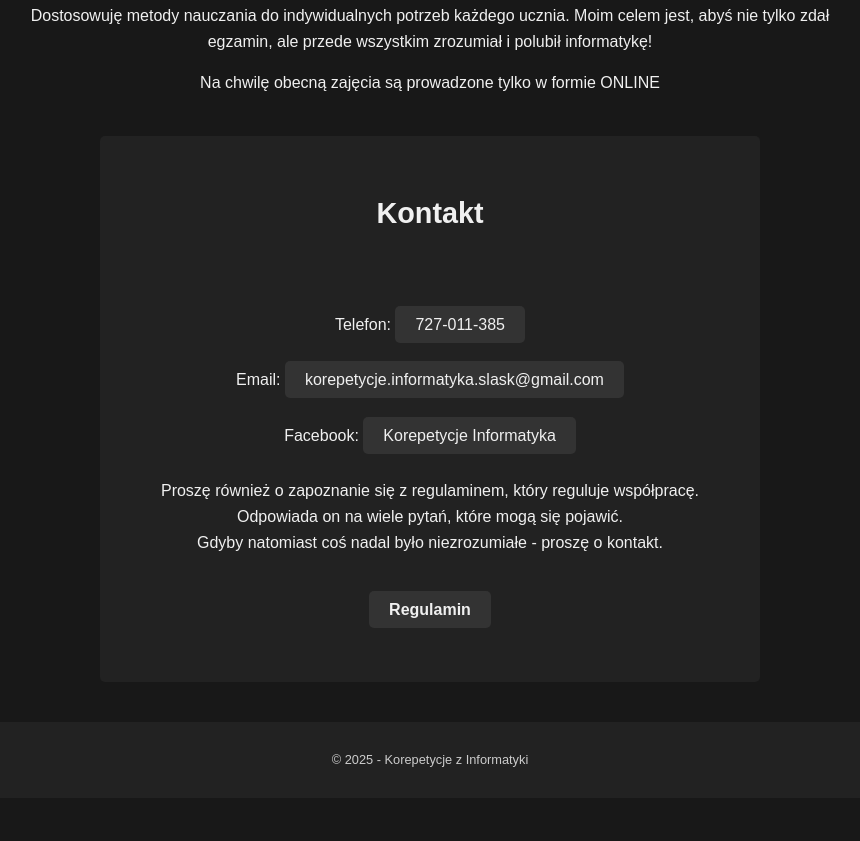
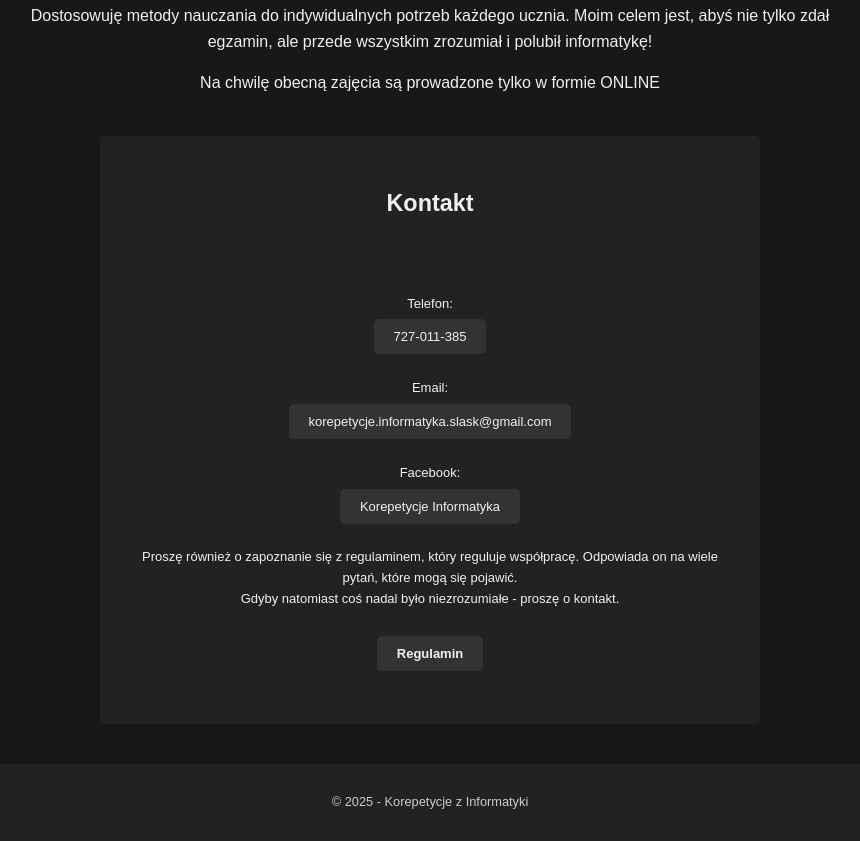
Before and after one commit to KorepetycjeInformatyka/StronaKorepetycje, a plain HTML site: page index.html in a window 1280 px wide. Shown: the part 2393-3234 px from the top of the page, without its empty margins (210-1070 px from the left). Before the commit the page ends 3191 px from the top, so only its background shows below. Drawn offline with Linux system fonts and the light colour scheme.

Commit message:
Add files via upload

```diff
--- a/index.html
+++ b/index.html
@@ -161,19 +161,20 @@
             <h2>Kontakt</h2>
             <br>
             <div class="regulamin-link">
-                <p>Telefon: <a href="tel:727-011-385">727-011-385</a></p>
+                <p>Telefon:</p>
+                <p><a href="tel:727-011-385">727-011-385</a></p>
             </div>
 
             <div class="regulamin-link">
-                <p>Email:
-                <a href="mailto:korepetycje.informatyka.slask@gmail.com">korepetycje.informatyka.slask@gmail.com</a>
+                <p>Email:</p>
+                <p><a href="mailto:korepetycje.informatyka.slask@gmail.com">korepetycje.informatyka.slask@gmail.com</a>
             </div>
                 </p>
             </div>
 
             <div class="regulamin-link">
-                <p>Facebook:
-                    <a href="https://www.facebook.com/search/top?q=korepetycje%20informatyka">Korepetycje Informatyka</a>
+                <p>Facebook:</p>
+                <p><a href="https://www.facebook.com/search/top?q=korepetycje%20informatyka">Korepetycje Informatyka</a>
                 </p>
             </div>
 
--- a/style.css
+++ b/style.css
@@ -103,6 +103,7 @@ main {
     background-color: #222;
     padding: 30px;
     border-radius: 5px;
+    font-size: small;
 }
 
 .contact h2 {
```
